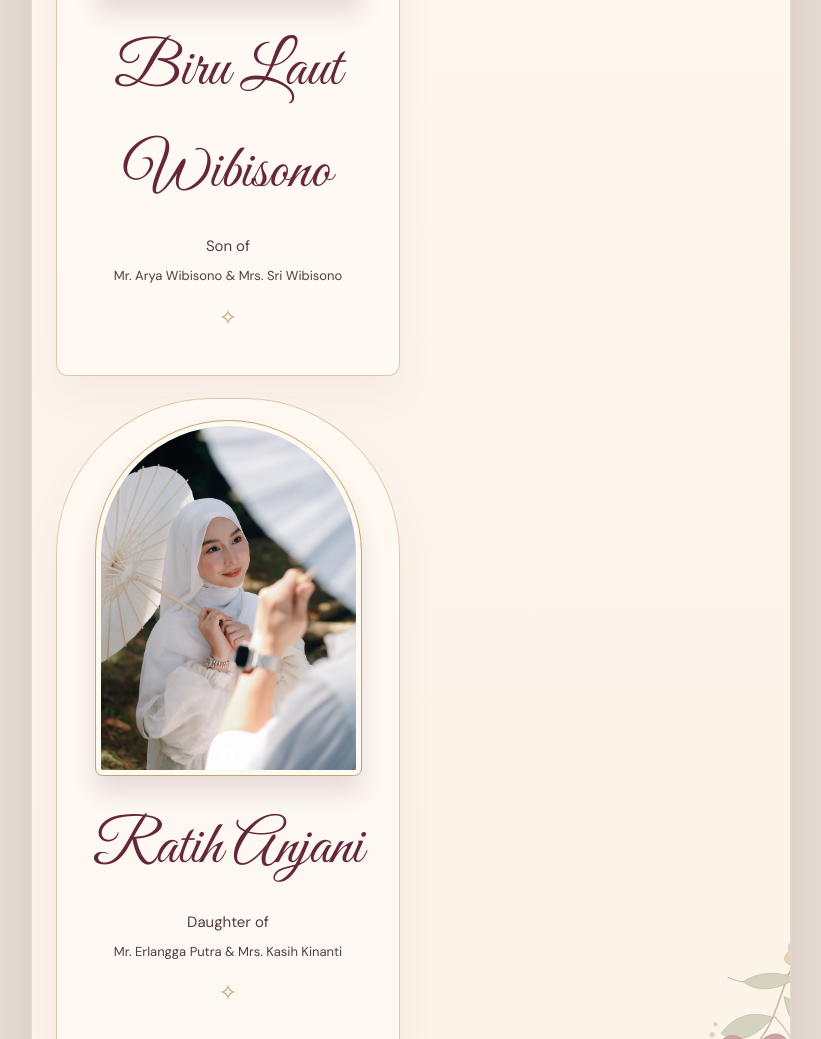
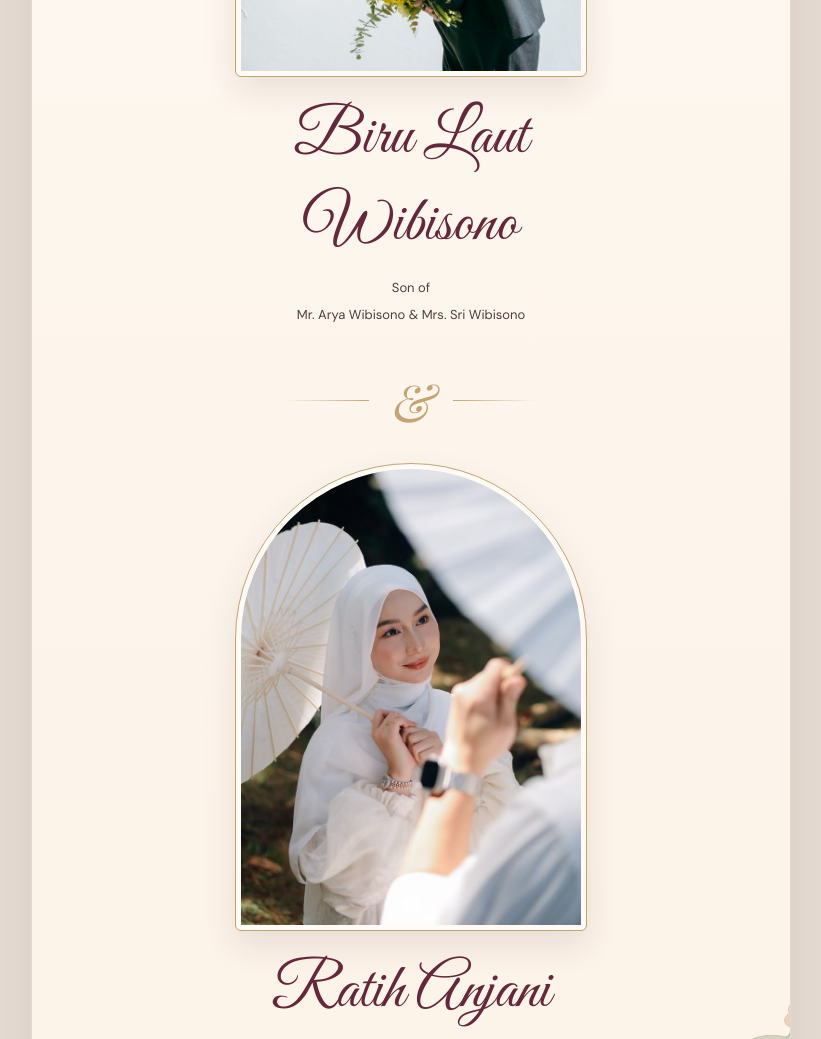
Before and after one commit to ardi08193/wedding-invitation, a plain HTML site: page index.html in a window 1280 px wide. Shown: the part 1557-2596 px from the top of the page, without its empty margins (229-1050 px from the left). Drawn offline with nearby package versions, Linux system fonts and the light colour scheme; a web font is replaced by a local one.

Commit message:
Style stacked portraits with champagne gold arches and ampersand

```diff
--- a/style.css
+++ b/style.css
@@ -218,3 +218,86 @@ footer .script{color:#fff4ea;line-height:1.7}
  .timer>div{padding:17px 2px}
  .timer small{font-size:8px}
 }
+
+
+/* Bride & Groom — vertical editorial arrangement, all screen sizes */
+#couple .couple-grid{
+  display:flex;
+  flex-direction:column;
+  align-items:center;
+  gap:0;
+  width:100%;
+  max-width:560px;
+  margin:44px auto 0;
+}
+#couple .couple-grid article{
+  width:100%;
+  max-width:470px;
+  min-width:0;
+  padding:0 14px 15px;
+  background:transparent;
+  border:0;
+  border-radius:0;
+  box-shadow:none;
+  outline:0;
+}
+#couple .couple-grid article::after{display:none}
+#couple .couple-grid img{
+  display:block;
+  width:min(100%,350px);
+  height:auto;
+  aspect-ratio:3 / 4;
+  object-fit:cover;
+  border-radius:175px 175px 5px 5px;
+  border:5px solid #fffaf3;
+  outline:1px solid var(--gold);
+  box-shadow:0 15px 35px #4b24301c;
+  margin:0 auto 19px;
+}
+#couple .couple-grid .script{
+  max-width:100%;
+  color:var(--wine);
+  font-size:clamp(40px,8.1vw,64px);
+  line-height:1.35;
+  margin:10px auto 8px;
+  overflow-wrap:normal;
+  word-break:normal;
+  hyphens:none;
+  text-wrap:balance;
+}
+#couple .couple-grid article p{
+  font-size:13px;
+  margin:4px auto;
+  max-width:390px;
+}
+#couple .couple-divider{
+  width:100%;
+  display:flex;
+  align-items:center;
+  justify-content:center;
+  gap:20px;
+  margin:29px auto 37px;
+  color:var(--gold);
+}
+#couple .couple-divider span{
+  display:block;
+  width:min(23%,85px);
+  height:1px;
+  background:linear-gradient(90deg,transparent,var(--gold));
+}
+#couple .couple-divider span:last-child{
+  transform:rotate(180deg);
+}
+#couple .couple-divider b{
+  font:italic 52px/1 "Playfair Display",serif;
+  font-weight:400;
+}
+@media(min-width:600px){
+  #couple .couple-grid{display:flex;flex-direction:column}
+  #couple .couple-grid article{width:100%}
+}
+@media(max-width:420px){
+  #couple .couple-grid img{width:min(100%,305px)}
+  #couple .couple-grid .script{font-size:clamp(38px,9.2vw,52px)}
+  #couple .couple-divider{margin:25px auto 32px}
+}
```
